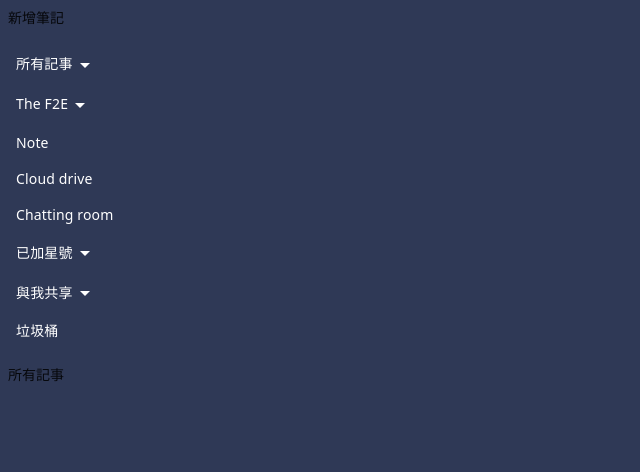
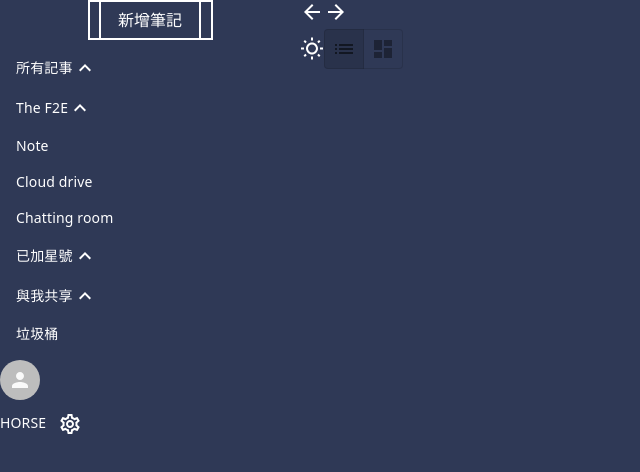
Before and after one commit to littlehorseboy/the-f2e-2019-ninth, a React app: page /#/ in a window 1280 px wide. Shown: the top 472 px of the page, without its empty margins (0-640 px from the left). Built offline with nearby package versions, Linux system fonts and the light colour scheme.

Commit message:
feat: ButtonBase 製作一顆按鈕，其他就是切版進行中

```diff
--- /dev/null
+++ b/src/components/UI/CustomButton/CustomButton.tsx
@@ -0,0 +1,59 @@
+import React from 'react';
+import { makeStyles, createStyles } from '@material-ui/core/styles';
+import ButtonBase from '@material-ui/core/ButtonBase';
+import Typography from '@material-ui/core/Typography';
+
+// eslint-disable-next-line @typescript-eslint/explicit-function-return-type
+const useStyles = makeStyles((theme) => createStyles({
+  buttonBase: {
+    minWidth: 125,
+    minHeight: 40,
+    paddingLeft: theme.spacing(2),
+    paddingRight: theme.spacing(2),
+    border: '2px solid currentColor',
+    '&:hover': {
+      zIndex: 1,
+      '& $backdrop': {
+        opacity: 0.15,
+      },
+    },
+  },
+  leftRightBorder: {
+    width: '85%',
+    height: '100%',
+    position: 'absolute',
+    borderLeft: '2px solid currentColor',
+    borderRight: '2px solid currentColor',
+  },
+  backdrop: {
+    position: 'absolute',
+    left: 0,
+    right: 0,
+    top: 0,
+    bottom: 0,
+    backgroundColor: theme.palette.common.black,
+    opacity: 0,
+    transition: theme.transitions.create('opacity'),
+  },
+}));
+
+interface PropsI {
+  children: React.ReactChild;
+}
+
+export default function ButtonBases(props: PropsI): JSX.Element {
+  const classes = useStyles();
+
+  const { children } = props;
+
+  return (
+    <ButtonBase
+      focusRipple
+      className={classes.buttonBase}
+    >
+      <Typography>{children}</Typography>
+      <span className={classes.leftRightBorder} />
+      <span className={classes.backdrop} />
+    </ButtonBase>
+  );
+}
--- a/src/pages/Home/Home.tsx
+++ b/src/pages/Home/Home.tsx
@@ -1,13 +1,25 @@
 import React, { useState } from 'react';
 import { Link } from 'react-router-dom';
 import { makeStyles, createStyles } from '@material-ui/core/styles';
-import Button from '@material-ui/core/Button';
+import Grid from '@material-ui/core/Grid';
 import List from '@material-ui/core/List';
 import ListItem from '@material-ui/core/ListItem';
 import Collapse from '@material-ui/core/Collapse';
-import ArrowDropUpIcon from '@material-ui/icons/ArrowDropUp';
-import ArrowDropDownIcon from '@material-ui/icons/ArrowDropDown';
+import Avatar from '@material-ui/core/Avatar';
+import IconButton from '@material-ui/core/IconButton';
+import ToggleButtonGroup from '@material-ui/lab/ToggleButtonGroup';
+import ToggleButton from '@material-ui/lab/ToggleButton';
+import ExpandLessIcon from '@material-ui/icons/ExpandLess';
+import ExpandMoreIcon from '@material-ui/icons/ExpandMore';
+import PersonIcon from '@material-ui/icons/Person';
+import SettingsOutlinedIcon from '@material-ui/icons/SettingsOutlined';
+import ArrowForwardIcon from '@material-ui/icons/ArrowForward';
+import ArrowBackIcon from '@material-ui/icons/ArrowBack';
+import WbSunnyOutlinedIcon from '@material-ui/icons/WbSunnyOutlined';
+import ListIcon from '@material-ui/icons/List';
+import DashboardIcon from '@material-ui/icons/Dashboard';
 import { RouteComponentPropsI, RouteWithSubRoutes } from '../../router/Router';
+import CustomButton from '../../components/UI/CustomButton/CustomButton';
 
 // eslint-disable-next-line @typescript-eslint/explicit-function-return-type
 const useStyles = makeStyles((theme) => createStyles({
@@ -33,26 +45,38 @@ export default function Home(props: RouteComponentPropsI): JSX.Element {
 
   const { routes } = props;
 
-  const [myCloudDriveOpen, setMyCloudDriveOpen] = useState(true);
+  const [noteOpen, setNoteOpen] = useState(true);
 
   const [folderOpen, setFolderOpen] = useState(true);
+
+  const [viewMode, setViewMode] = useState('list');
+
+  const handleChangeViewMode = (
+    event: React.MouseEvent<HTMLElement, MouseEvent>, mode: string | null,
+  ): void => {
+    if (mode) {
+      setViewMode(mode);
+    }
+  };
 
   return (
     <div className={classes.root}>
       <div className={classes.sidebar}>
-        <Button>新增筆記</Button>
+        <Grid container justify="center">
+          <CustomButton>新增筆記</CustomButton>
+        </Grid>
 
         <div>
           <List component="nav">
             <ListItem
               button
               className={classes.listItem}
-              onClick={(): void => setMyCloudDriveOpen(!myCloudDriveOpen)}
+              onClick={(): void => setNoteOpen(!noteOpen)}
             >
               所有記事
-              {myCloudDriveOpen ? <ArrowDropDownIcon /> : <ArrowDropUpIcon />}
+              {noteOpen ? <ExpandLessIcon /> : <ExpandMoreIcon />}
             </ListItem>
-            <Collapse in={myCloudDriveOpen} timeout="auto" unmountOnExit>
+            <Collapse in={noteOpen} timeout="auto" unmountOnExit>
               <List component="div" disablePadding>
                 <ListItem
                   button
@@ -60,7 +84,7 @@ export default function Home(props: RouteComponentPropsI): JSX.Element {
                   onClick={(): void => setFolderOpen(!folderOpen)}
                 >
                   The F2E
-                  {myCloudDriveOpen ? <ArrowDropDownIcon /> : <ArrowDropUpIcon />}
+                  {folderOpen ? <ExpandLessIcon /> : <ExpandMoreIcon />}
                 </ListItem>
                 <Collapse in={folderOpen} timeout="auto" unmountOnExit>
                   <List component="div" disablePadding>
@@ -96,7 +120,7 @@ export default function Home(props: RouteComponentPropsI): JSX.Element {
               to="/star"
             >
               已加星號
-              {myCloudDriveOpen ? <ArrowDropDownIcon /> : <ArrowDropUpIcon />}
+              {noteOpen ? <ExpandLessIcon /> : <ExpandMoreIcon />}
             </ListItem>
 
             <ListItem
@@ -105,7 +129,7 @@ export default function Home(props: RouteComponentPropsI): JSX.Element {
               to="/star"
             >
               與我共享
-              {myCloudDriveOpen ? <ArrowDropDownIcon /> : <ArrowDropUpIcon />}
+              {noteOpen ? <ExpandLessIcon /> : <ExpandMoreIcon />}
             </ListItem>
 
             <ListItem
@@ -118,16 +142,49 @@ export default function Home(props: RouteComponentPropsI): JSX.Element {
           </List>
         </div>
 
-        <Button>所有記事</Button>
+        <Avatar>
+          <PersonIcon />
+        </Avatar>
+        HORSE
+        <IconButton color="inherit">
+          <SettingsOutlinedIcon />
+        </IconButton>
       </div>
 
       <div>
+        <div>
+          <div>
+            <ArrowBackIcon />
+            <ArrowForwardIcon />
+          </div>
+          <div>
+            <WbSunnyOutlinedIcon />
+            <ToggleButtonGroup
+              // className={classes.toggleButtonGroup}
+              value={viewMode}
+              size="small"
+              exclusive
+              onChange={handleChangeViewMode}
+            >
+              <ToggleButton value="list">
+                <ListIcon />
+              </ToggleButton>
+              <ToggleButton value="grid">
+                <DashboardIcon />
+              </ToggleButton>
+            </ToggleButtonGroup>
+          </div>
+        </div>
 
-        {routes && routes.map((route): JSX.Element => (
-          <React.Fragment key={route.path}>
-            <RouteWithSubRoutes route={route} />
-          </React.Fragment>
-        ))}
+        <div>
+          {/* 麵包屑 */}
+
+          {routes && routes.map((route): JSX.Element => (
+            <React.Fragment key={route.path}>
+              <RouteWithSubRoutes route={route} />
+            </React.Fragment>
+          ))}
+        </div>
       </div>
     </div>
   );
```
